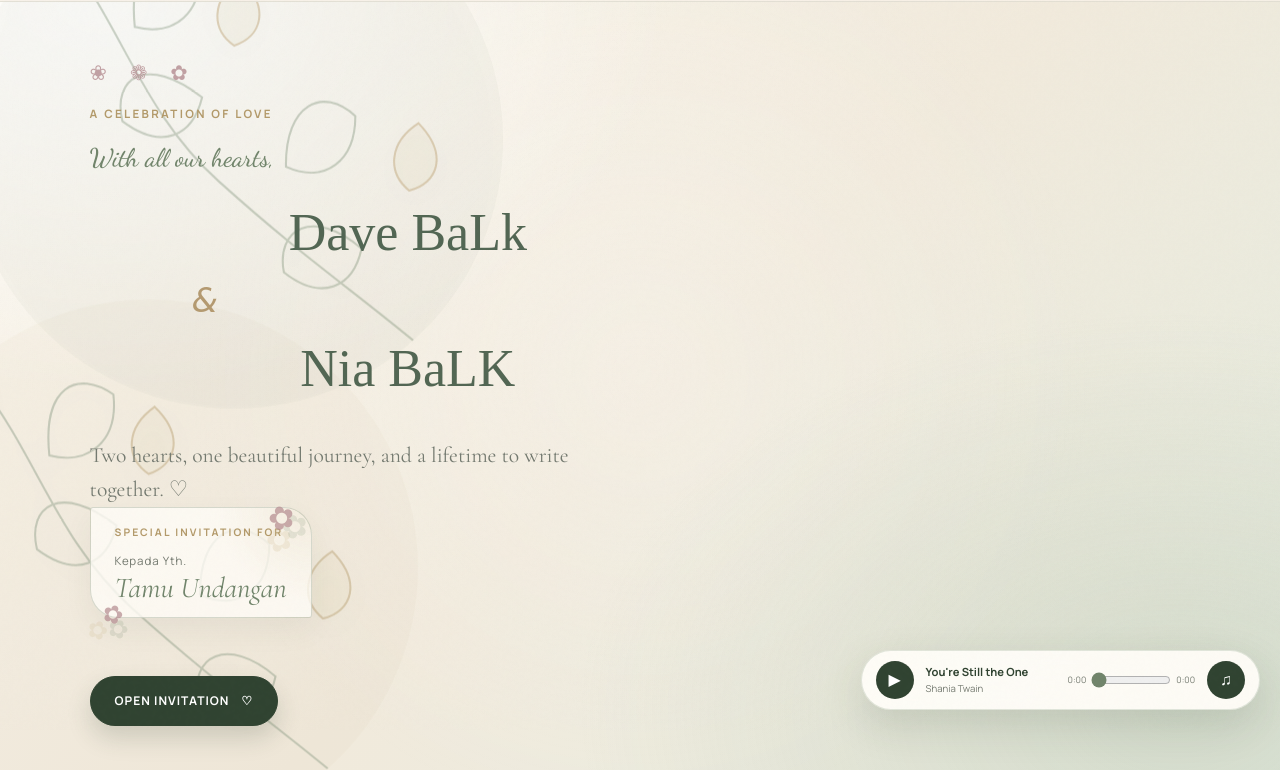
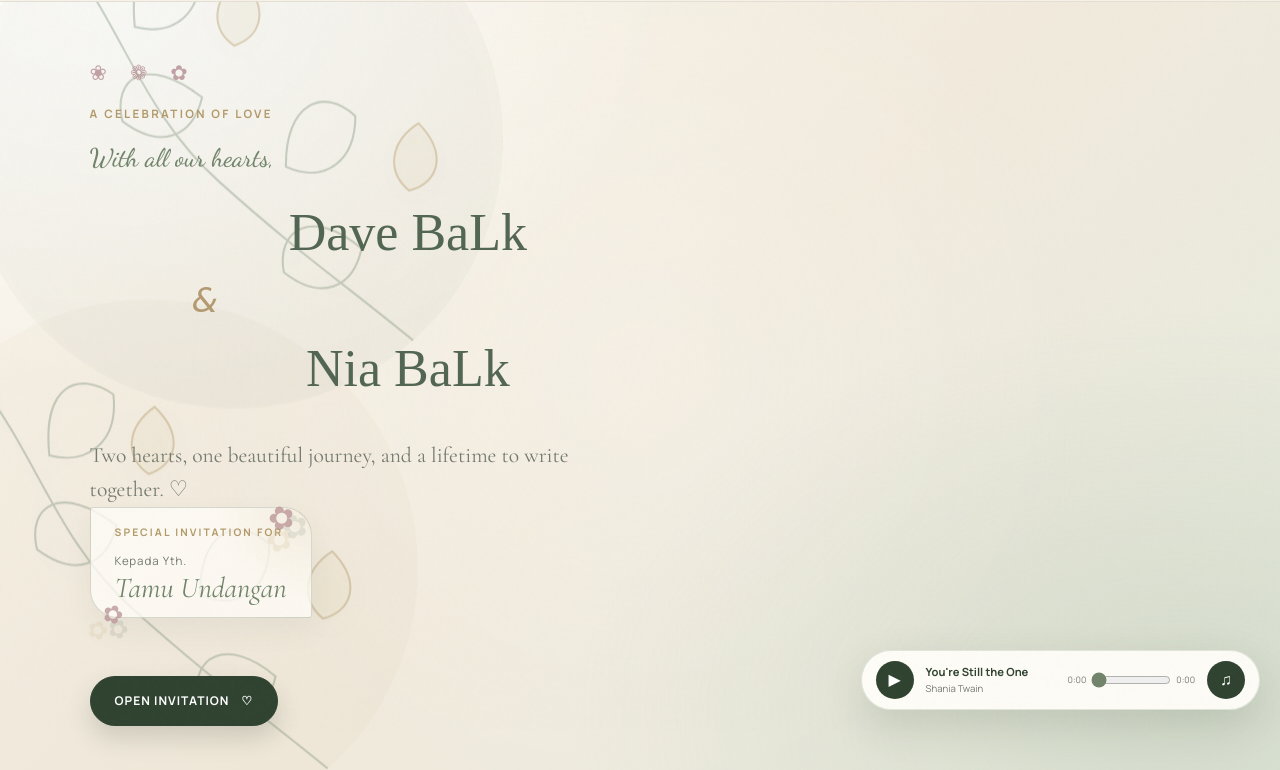
Before and after one commit to nanaa14/DAVEDANNIAWEDDING, a plain HTML site: page DAVENIAWEDDING/index.html in a window 1280 px wide. Shown: the part 70-840 px from the top of the page. Drawn offline with nearby package versions, Linux system fonts and the light colour scheme.

Commit message:
index.html

```diff
--- a/DAVENIAWEDDING/index.html
+++ b/DAVENIAWEDDING/index.html
@@ -2176,7 +2176,7 @@
         color: #b49a70;
         font-weight: normal;
       ">&</em>
-      <span>Nia BaLK</span>
+      <span>Nia BaLk</span>
     </h1>
 
     <p class="hero-subtitle">
```
